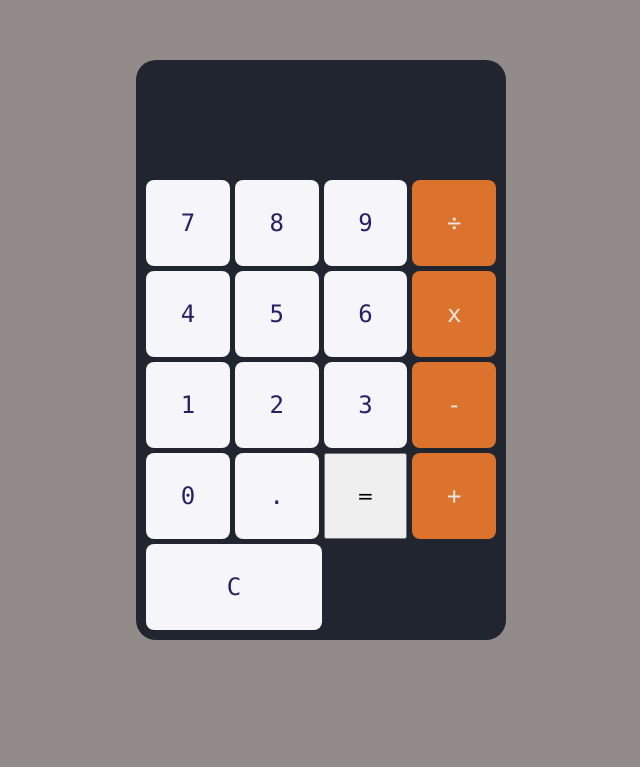
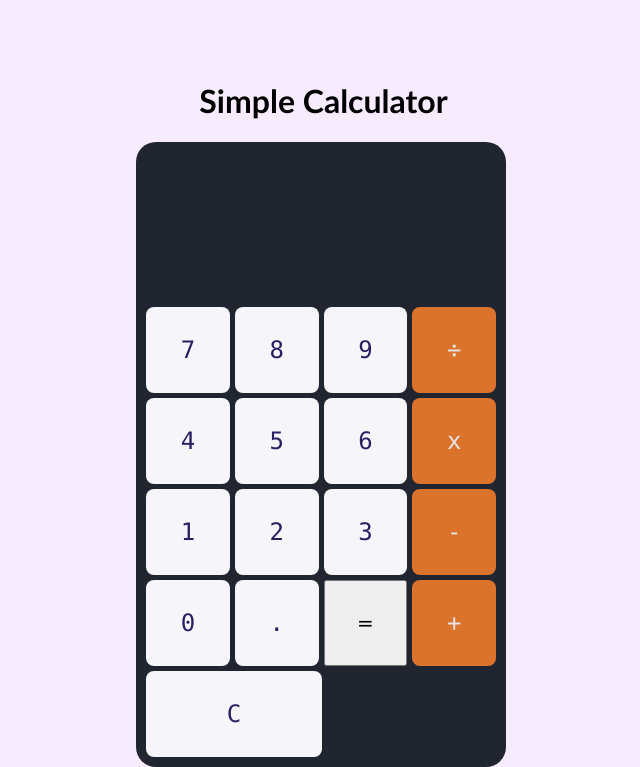
Before and after one commit to SarmadC/calculator, a plain HTML site: page index.html in a window 1280 px wide. Shown: the part 115-882 px from the top of the page, without its empty margins (329-969 px from the left). Before the commit the page ends 800 px from the top, so only its background shows below. Drawn offline with Linux system fonts and the light colour scheme.

Commit message:
Change Background Color

```diff
--- a/index.html
+++ b/index.html
@@ -11,6 +11,7 @@
 
 <body>
     <div class="calculator">
+        <h1>Simple Calculator</h1>
         <!-- Display -->
         <div class="display"></div>
 
--- a/styles.css
+++ b/styles.css
@@ -5,16 +5,24 @@ button{
 }
 
 body {
-    background-color: rgb(147, 138, 138);
+    background-color: rgb(246, 236, 254);
     margin: 0;
     height: 100vh;
     display: flex;
     justify-content: center;
     align-items: center;
 }
+
+h1 {
+    display: flex;
+    justify-content: center;
+    align-items: center;
+    font-family: 'Trebuchet MS', 'Lucida Sans Unicode', 'Lucida Grande', 'Lucida Sans', Arial, sans-serif;
+    text-align: center;
+    margin-left: 25px;
+}
 .calculator{
     padding: 20px;
-
     width: 350px;
     height: 450px;
 
@@ -44,9 +52,9 @@ body {
     font-family:Verdana, Geneva, Tahoma, sans-serif;
     padding: 10px;
     width: 100%;
-    height: 20%;
+    height: 30%;
     font-family:Verdana, Geneva, Tahoma, sans-serif;
-    font-size: 20px;
+    font-size: 50px;
     font-weight:200;
     border-top-left-radius: 20px;
     border-top-right-radius: 20px;
```
